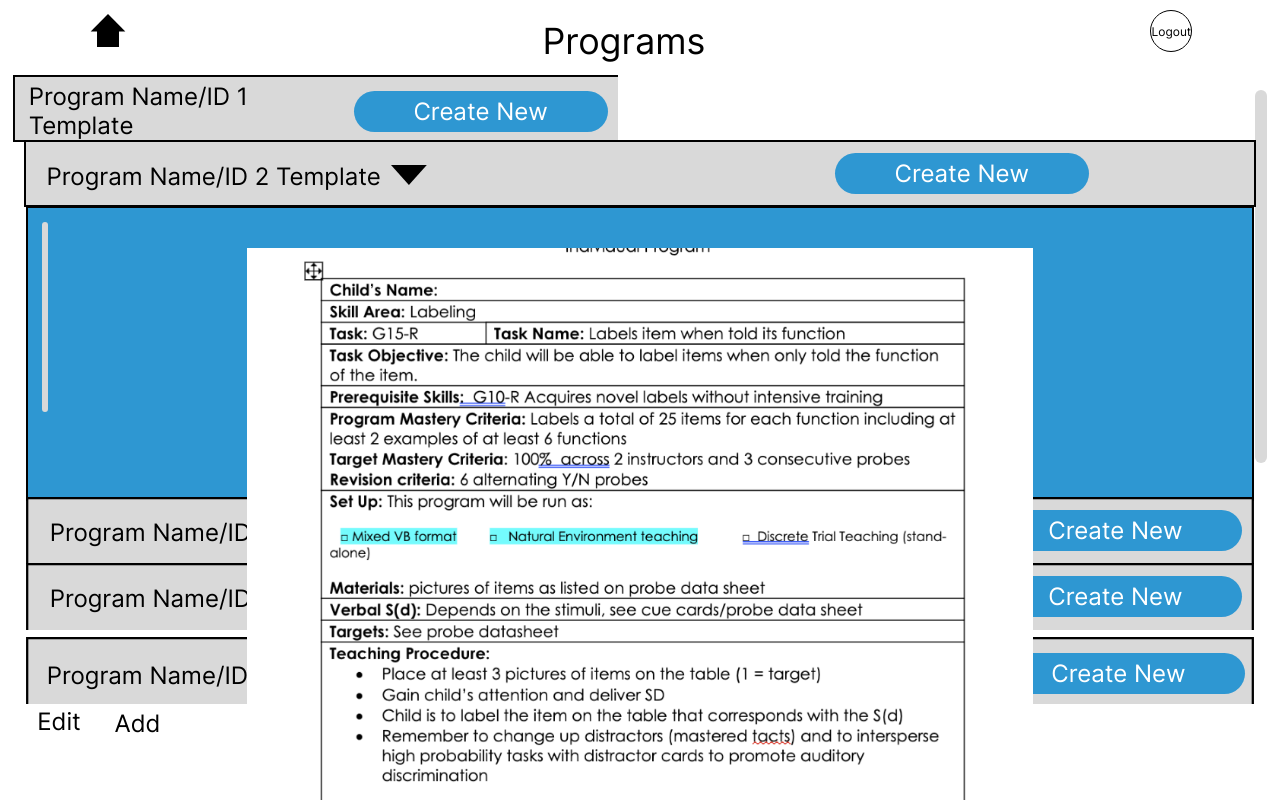
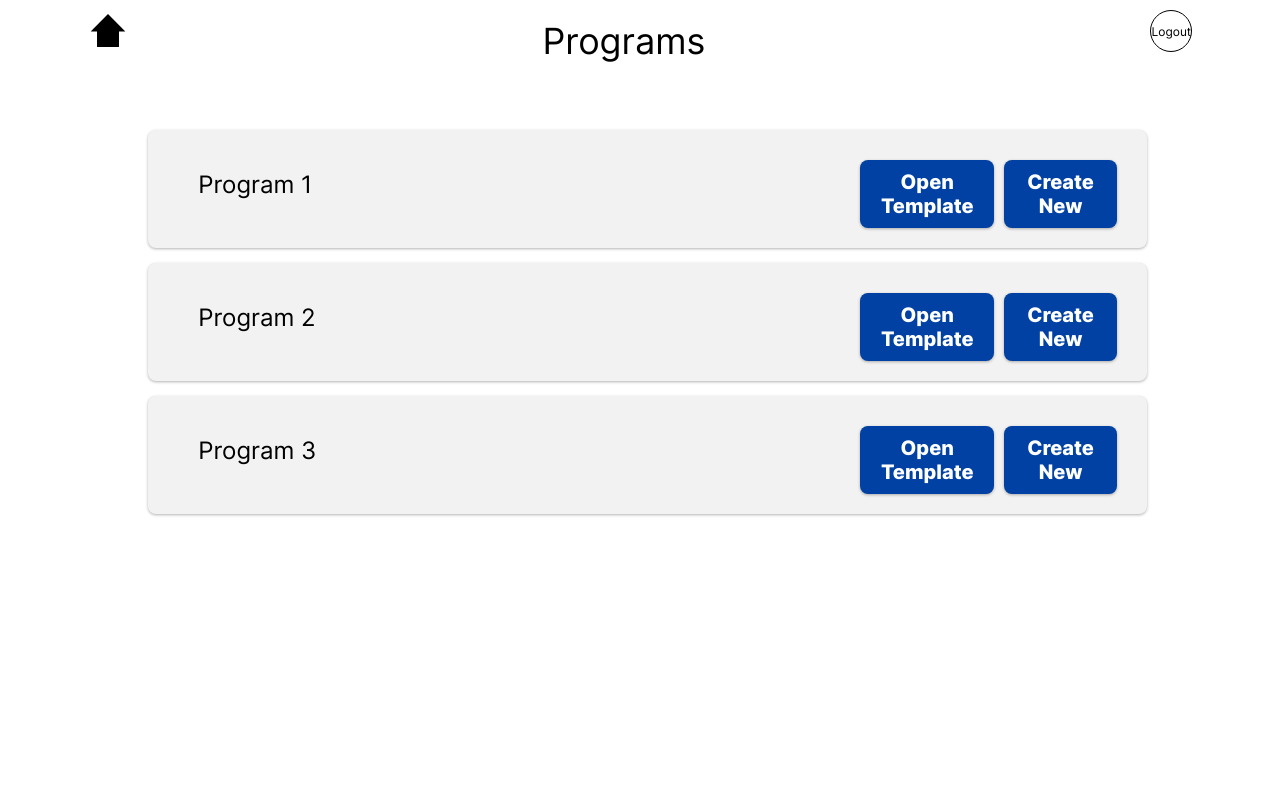
Before and after one commit to msmhatre18/fydp_FE, a React (Create React App) app: page /programsdropdownopen in a window 1280 px wide. Shown: the top 800 px of the page. Built offline with nearby package versions, Linux system fonts and the light colour scheme.

Commit message:
Fixed Program Page

```diff
--- a/src/components/ProgamRow/index.jsx
+++ b/src/components/ProgamRow/index.jsx
@@ -1,29 +1,24 @@
 import React from "react";
-
+import './../../styles/ProgramRow.css';
 import { Text, Img, Button } from "components";
 
 const ProgamRow = (props) => {
   return (
     <>
-      <div className={props.className}>
+      <div className={`program-row ${props.className}`}>
         <div className="flex md:flex-col flex-row md:gap-[20px] items-start justify-start ml-[10px] w-[99%]">
           <Text
-            className="font-inter md:mt-[0] mt-[9px] not-italic text-black_900 text-left w-[auto]"
+            className="text-container"
             as="h4"
             variant="h4"
           >
-            Program Name/ID 2 Template
+            {props.target}
           </Text>
-          <Img
-            src="images/img_arrowdown.svg"
-            className="h-[20px] md:ml-[0] ml-[10px] md:mt-[0] mt-[12px] w-[auto]"
-            onClick={props?.onClick}
-            alt="arrowdown"
-          />
-          <Button className="bg-blue_600 cursor-pointer font-inter font-normal leading-[normal] min-w-[254px] md:ml-[0] ml-[408px] not-italic py-[6px] rounded-[21px] sm:text-[20px] md:text-[22px] text-[24px] text-center text-white_A700 w-[auto]">
-            Create New
-          </Button>
         </div>
+        <div className="button-container">
+          <button className="create-button">Open Template</button>
+          <button className="create-button">Create New</button>
+      </div>
       </div>
     </>
   );
--- a/src/pages/ProgramsDropdownOpen/index.jsx
+++ b/src/pages/ProgramsDropdownOpen/index.jsx
@@ -15,6 +15,7 @@ const ProgramsDropdownOpenPage = () => {
             src="images/img_arrowup.svg"
             className="h-[33px] md:mt-[0] mt-[3px] w-[auto]"
             alt="arrowup"
+            onClick={() => navigate(-1)}
           />
           <Text
             className="md:ml-[0] ml-[415px] md:mt-[0] mt-[8px] not-italic text-black_900 text-center w-[auto]"
@@ -26,116 +27,25 @@ const ProgramsDropdownOpenPage = () => {
           <Text
             className="bg-white_A700 flex h-[40px] items-center justify-center mb-[12px] md:ml-[0] ml-[446px] not-italic outline outline-[1px] outline-black_900 rounded-[50%] text-black_900 text-center w-[40px]"
             variant="body2"
+            onClick={() => navigate("/")}
           >
             Logout
           </Text>
         </div>
-        <div className="md:h-[535px] h-[959px] md:px-[20px] relative w-[100%]">
-          <div className="absolute flex inset-x-[0] items-center justify-start mx-[auto] top-[0] w-[98%]">
-            <div className="flex md:flex-col flex-row gap-[14px] items-start justify-between w-[100%]">
-              <div
-                className="bg-cover bg-no-repeat flex md:flex-1 h-[67px] items-center justify-end p-[10px] md:w-[100%] w-[auto]"
-                style={{ backgroundImage: "url('images/img_group163.svg')" }}
-              >
-                <div className="flex md:flex-col flex-row md:gap-[40px] items-center justify-between mt-[5px] md:w-[100%] w-[99%]">
-                  <Text
-                    className="not-italic text-black_900 text-left w-[auto]"
-                    as="h4"
-                    variant="h4"
-                  >
-                    Program Name/ID 1 Template
-                  </Text>
-                  <Button className="bg-blue_600 cursor-pointer font-normal leading-[normal] min-w-[254px] not-italic py-[6px] rounded-[21px] sm:text-[20px] md:text-[22px] text-[24px] text-center text-white_A700 w-[auto]">
-                    Create New
-                  </Button>
-                </div>
-              </div>
-              <Img
-                src="images/img_scrollbar.svg"
-                className="h-[373px] md:mt-[0] mt-[15px] w-[auto]"
-                alt="scrollbar"
-              />
-            </div>
-          </div>
-          <div className="absolute bottom-[0] md:h-[535px] h-[826px] inset-x-[0] mx-[auto] w-[100%]">
-            <div className="absolute flex flex-col inset-[0] justify-center m-[auto] md:w-[100%] w-[96%]">
-              <div className="bg-blue_600 border-[2px] border-black_900 border-solid flex items-end justify-start mx-[auto] p-[14px] w-[100%]">
-                <div className="flex items-center justify-start mb-[73px] md:w-[100%] w-[2%]">
-                  <Img
-                    src="images/img_scrollbar.svg"
-                    className="h-[190px] w-[auto]"
-                    alt="scrollbar_One"
-                  />
-                </div>
-              </div>
-              <Img
-                src="images/img_screenshot20220725.png"
-                className="h-[788px] mt-[-253px] mx-[auto] object-cover w-[64%] z-[1]"
-                alt="screenshot20220"
-              />
-            </div>
-            <div className="absolute bg-white_A700 bottom-[35%] flex flex-row gap-[33px] inset-x-[0] items-start justify-start mx-[auto] p-[5px] w-[100%]">
-              <Button className="bg-transparent cursor-pointer font-normal leading-[normal] mb-[3px] min-w-[44px] ml-[32px] not-italic sm:text-[20px] md:text-[22px] text-[24px] text-black_900 text-center w-[auto]">
-                Edit
-              </Button>
-              <Button className="bg-transparent cursor-pointer font-normal leading-[normal] min-w-[47px] my-[2px] not-italic sm:text-[20px] md:text-[22px] text-[24px] text-black_900 text-center w-[auto]">
-                Add
-              </Button>
-            </div>
-            <div
-              className="absolute bg-cover bg-no-repeat bottom-[40%] flex h-[67px] inset-x-[0] items-center justify-end mx-[auto] p-[9px] w-[96%]"
-              style={{ backgroundImage: "url('images/img_group163.svg')" }}
-            >
-              <div className="flex md:flex-col flex-row md:gap-[40px] items-end justify-between mt-[7px] md:w-[100%] w-[99%]">
-                <Text
-                  className="mb-[4px] md:mt-[0] mt-[7px] not-italic text-black_900 text-left w-[auto]"
-                  as="h4"
-                  variant="h4"
-                >
-                  Program Name/ID 5 Template
-                </Text>
-                <Button className="bg-blue_600 cursor-pointer font-normal leading-[normal] min-w-[254px] not-italic py-[6px] rounded-[21px] sm:text-[20px] md:text-[22px] text-[24px] text-center text-white_A700 w-[auto]">
-                  Create New
-                </Button>
-              </div>
-            </div>
-            <div
-              className="absolute bg-cover bg-no-repeat flex h-[67px] inset-x-[0] items-center justify-end mx-[auto] p-[12px] top-[35%] w-[96%]"
-              style={{ backgroundImage: "url('images/img_group163.svg')" }}
-            >
-              <div className="flex md:flex-col flex-row md:gap-[40px] items-end justify-between md:w-[100%] w-[99%]">
-                <Text
-                  className="mb-[4px] md:mt-[0] mt-[7px] not-italic text-black_900 text-left w-[auto]"
-                  as="h4"
-                  variant="h4"
-                >
-                  Program Name/ID 3 Template
-                </Text>
-                <Button className="bg-blue_600 cursor-pointer font-normal leading-[normal] min-w-[254px] not-italic py-[6px] rounded-[21px] sm:text-[20px] md:text-[22px] text-[24px] text-center text-white_A700 w-[auto]">
-                  Create New
-                </Button>
-              </div>
-            </div>
-            <div
-              className="absolute bg-cover bg-no-repeat flex h-[67px] inset-x-[0] items-center justify-end mx-[auto] p-[12px] top-[43%] w-[96%]"
-              style={{ backgroundImage: "url('images/img_group163.svg')" }}
-            >
-              <div className="flex md:flex-col flex-row md:gap-[40px] items-end justify-between md:w-[100%] w-[99%]">
-                <Text
-                  className="mb-[4px] md:mt-[0] mt-[7px] not-italic text-black_900 text-left w-[auto]"
-                  as="h4"
-                  variant="h4"
-                >
-                  Program Name/ID 4 Template
-                </Text>
-                <Button className="bg-blue_600 cursor-pointer font-normal leading-[normal] min-w-[254px] not-italic py-[6px] rounded-[21px] sm:text-[20px] md:text-[22px] text-[24px] text-center text-white_A700 w-[auto]">
-                  Create New
-                </Button>
-              </div>
-            </div>
-          </div>
-          <ProgamRow
-            className="absolute bg-bluegray_100 flex flex-row inset-x-[0] items-center justify-start mx-[auto] outline outline-[2px] outline-black_900 p-[11px] top-[7%] sm:w-[100%] w-[96%]"
+        <div className="flex flex-col items-center justify-center mt-10 w-full md:flex-row md:gap-4 md:justify-between md:mt-20">
+        <ProgamRow
+            target = "Program 1"
+            className= "flex flex-row items-end justify-start md:ml-[0] ml-[7px] mt-[40px] md:w-[100%] w-[78%]"
+            onClick={() => navigate("/sessionviewprogramtemplate")}
+          />
+        <ProgamRow
+            target = "Program 2"
+            className="flex flex-row items-end justify-start md:ml-[0] ml-[7px] mt-[40px] md:w-[100%] w-[78%]"
+            onClick={() => navigate("/sessionviewprogramtemplate")}
+        />
+        <ProgamRow
+            target = "Program 3"
+            className="flex flex-row items-end justify-start md:ml-[0] ml-[7px] mt-[40px] md:w-[100%] w-[78%]"
             onClick={() => navigate("/sessionviewprogramtemplate")}
           />
         </div>
--- /dev/null
+++ b/src/styles/ProgramRow.css
@@ -0,0 +1,69 @@
+.program-row {
+    display: flex;
+    flex-direction: column;
+    justify-content: center;
+    align-items: flex-start;
+    margin-top: 15px;
+    margin-left: 15px;
+    padding: 10px;
+    border-radius: 8px;
+    background-color: #f2f2f2;
+    box-shadow: 0 1px 3px rgba(0, 0, 0, 0.3);
+  }
+
+
+  @media (min-width: 640px) {
+    .program-row {
+      flex-direction: row;
+      justify-content: center;
+      align-items: center;
+      padding: 20px 30px;
+    }
+
+    .text-container h4 {
+      font-size: 18px;
+      white-space: normal;
+      overflow: hidden;
+      text-overflow: ellipsis;
+    }
+  }
+
+  .button-container {
+    display: flex;
+    justify-content: flex-end;
+    gap: 10px; /* add gap between buttons */
+  }
+
+  .create-button {
+    margin-top: 10px;
+    padding: 10px 20px;
+    font-size: 20px;
+    font-weight: bold;
+    color: white;
+    background-color: #0041a3;
+    border: none;
+    border-radius: 8px;
+    cursor: pointer;
+    box-shadow: 0 1px 3px rgba(0, 0, 0, 0.3);
+  }
+
+
+
+  .text-container {
+    width: 100%;
+    max-width: 200px;
+    inline-size: 200px;
+    margin-bottom: 10px;
+    white-space: nowrap;
+    overflow: hidden;
+    text-overflow: ellipsis;
+    padding: 10px;
+  }
+
+  .text-container h4 {
+    font-size: clamp(18px, 1.5vw, 24px);
+  }
+
+  .text-container h5 {
+    font-size: clamp(12px, 1.5vw, 20px);
+  }
```
